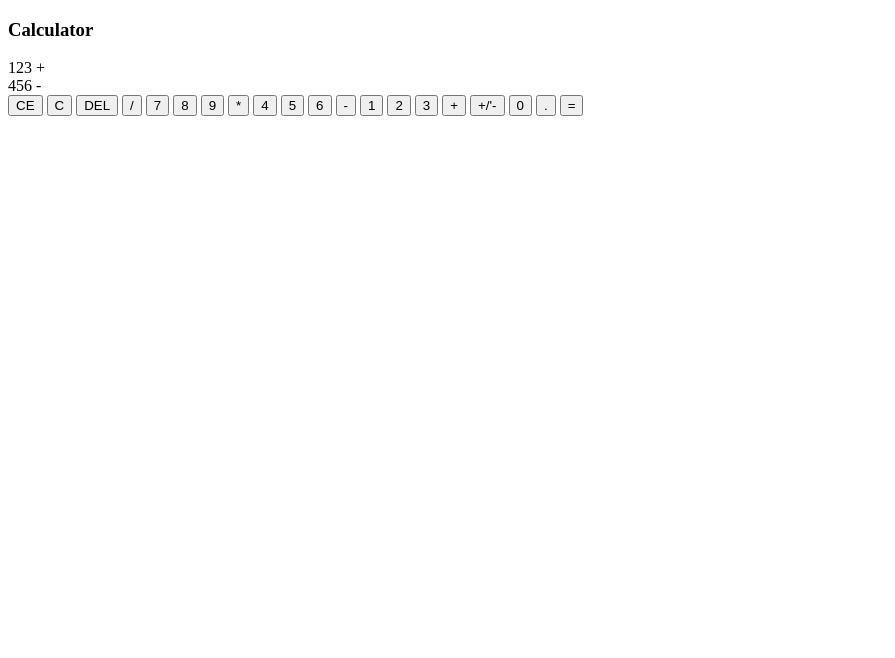
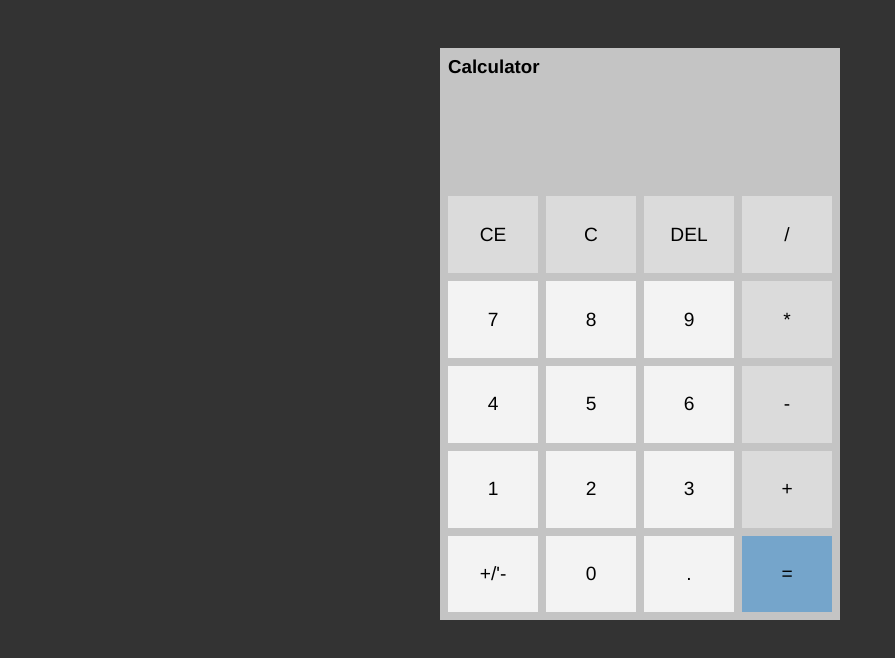
Before and after one commit to DavidWanderley/calculatorProject, a plain HTML site: page index.html in a window 1280 px wide. Shown: the whole page, without its empty margins (0-895 px from the left). Drawn offline with Linux system fonts and the light colour scheme.

Commit message:
modificando o css da calculadora

```diff
--- a/css/style.css
+++ b/css/style.css
@@ -0,0 +1,82 @@
+* {
+  margin: 0;
+  padding: 0;
+  box-sizing: border-box;
+  font-family: helvetica, sans-serif;
+}
+
+body {
+  background-color: #333;
+  display: flex;
+  align-items: center;
+  justify-content: center;
+  padding: 3em;
+}
+
+#Calculator {
+  width: 400px;
+  padding: 0.5em;
+  background-color: #c4c4c4;
+  color: #000;
+  display: flex;
+  flex-direction: column;
+}
+
+#calculator h3 {
+  font-size: 0.8em;
+  font-weight: 300;
+  color: #666;
+}
+
+#operations {
+  text-align: right;
+}
+
+#previous-operations,
+#current-operations {
+  overflow-wrap: break-word;
+  min-height: 1.6em;
+  padding: 0.2em;
+}
+
+#previous-operations {
+  color: #777;
+}
+
+#current-operations {
+  font-size: 3em;
+  font-weight: 700;
+}
+
+#buttons-container {
+  display: grid;
+  grid-template-columns: repeat(4, 1fr);
+  gap: 0.5em;
+  margin-top: 1em;
+}
+
+#buttons-container button {
+  border: 1px solid transparent;
+  border-radius: 0;
+  height: 4em;
+  font-size: 1.2em;
+  background-color: #dbdbdb;
+  cursor: pointer;
+}
+
+#buttons-container .number {
+  background-color: #f3f3f3;
+}
+
+#buttons-container button:hover {
+  background-color: #bababa;
+  border-color: #999;
+}
+
+#buttons-container #equal-btn {
+  background-color: #75a5cb;
+}
+
+#buttons-container #equal-btn:hover {
+  background-color: #3a91d8;
+}
--- a/index.html
+++ b/index.html
@@ -11,30 +11,30 @@
     <div id="Calculator">
       <h3>Calculator</h3>
       <div id="operations">
-        <div id="previous-operations">123 +</div>
-        <div id="current-operations">456 -</div>
+        <div id="previous-operations"></div>
+        <div id="current-operations"></div>
       </div>
       <div id="buttons-container">
-        <button class="button" id="clear">CE</button>
-        <button class="button" id="clear">C</button>
-        <button class="button" id="delete">DEL</button>
-        <button class="button" id="divide">/</button>
-        <button class="number" id="seven">7</button>
-        <button class="number" id="eight">8</button>
-        <button class="number" id="nine">9</button>
-        <button class="button" id="multiply">*</button>
-        <button class="number" id="four">4</button>
-        <button class="number" id="five">5</button>
-        <button class="number" id="six">6</button>
-        <button class="button" id="subtract">-</button>
-        <button class="number" id="one">1</button>
-        <button class="number" id="two">2</button>
-        <button class="number" id="three">3</button>
-        <button class="button" id="add">+</button>
-        <button class="number" id="change">+/'-</button>
-        <button class="number" id="zero">0</button>
-        <button class="number" id="decimal">.</button>
-        <button class="egual-btn" id="equals">=</button>
+        <button>CE</button>
+        <button>C</button>
+        <button>DEL</button>
+        <button>/</button>
+        <button class="number">7</button>
+        <button class="number">8</button>
+        <button class="number">9</button>
+        <button>*</button>
+        <button class="number">4</button>
+        <button class="number">5</button>
+        <button class="number">6</button>
+        <button>-</button>
+        <button class="number">1</button>
+        <button class="number">2</button>
+        <button class="number">3</button>
+        <button>+</button>
+        <button class="number">+/'-</button>
+        <button class="number">0</button>
+        <button class="number">.</button>
+        <button id="equal-btn">=</button>
       </div>
     </div>
   </body>
```
